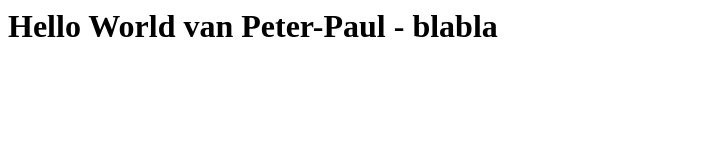
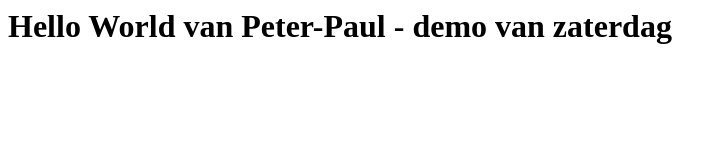
Before and after one commit to ppkurstjens/cicddemo, a plain HTML site: page public-html/index.html in a window 1280 px wide. Shown: the whole page, without its empty margins (0-727 px from the left). Drawn offline with Linux system fonts and the light colour scheme.

Commit message:
Update index.html

```diff
--- a/public-html/index.html
+++ b/public-html/index.html
@@ -1 +1 @@
-<html><body><h1>Hello World van Peter-Paul - blabla</h1></body></html>
+<html><body><h1>Hello World van Peter-Paul - demo van zaterdag</h1></body></html>
```
